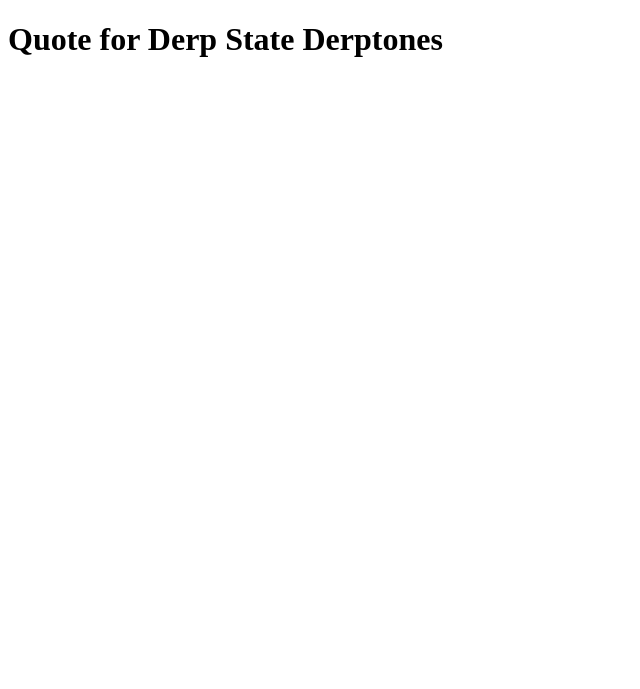
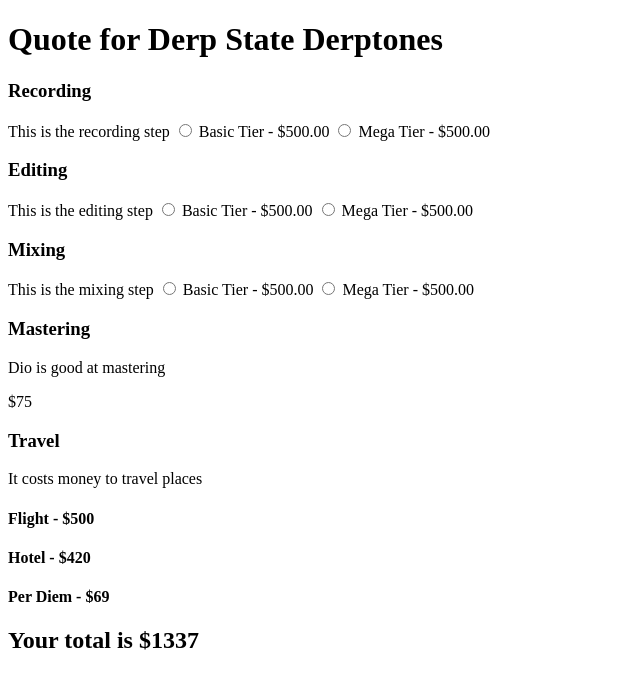
Before and after one commit to richardlthomas/quote_generator, a Flask app: page / in a window 1280 px wide. Shown: the top 689 px of the page, without its empty margins (0-640 px from the left). Run offline with Flask 2, Linux system fonts and the light colour scheme.

Commit message:
Added requirements file and really rough outline of quote form

```diff
--- a/templates/quote.html
+++ b/templates/quote.html
@@ -7,19 +7,43 @@
 <body>
     <h1>Quote for {{ artist.artist_name }}</h1>
     <div name="recording_opts">
-
+        <h3>Recording</h3>
+        This is the recording step
+        <input type="radio" name="recording_opt" id="baseRecording" value="baseRecording">
+        <label for="baseRecording">Basic Tier - $500.00</label>
+        <input type="radio" name="recording_opt" id="goodRecording" value="goodRecording">
+        <label for="baseRecording">Mega Tier - $500.00</label>
     </div>
     <div name="editing_opts">
-
+        <h3>Editing</h3>
+        This is the editing step
+        <input type="radio" name="editing_opt" id="baseEditing" value="baseEditing">
+        <label for="baseEditing">Basic Tier - $500.00</label>
+        <input type="radio" name="editing_opt" id="goodEditing" value="goodEditing">
+        <label for="baseEditing">Mega Tier - $500.00</label>
     </div>
     <div name="mixing_opts">
-
+        <h3>Mixing</h3>
+        This is the mixing step
+        <input type="radio" name="mixing_opt" id="baseMixing" value="baseMixing">
+        <label for="baseMixing">Basic Tier - $500.00</label>
+        <input type="radio" name="mixing_opt" id="goodMixing" value="goodMixing">
+        <label for="baseMixing">Mega Tier - $500.00</label>
     </div>
     <div name="mastering_opts">
-
+        <h3>Mastering</h3>
+        <p>Dio is good at mastering</p>
+        <p>$75</p>
     </div>
     <div name="travel_costs">
-
+        <h3>Travel</h3>
+        <p>It costs money to travel places</p>
+        <h4>Flight - $500</h4>
+        <h4>Hotel - $420</h4>
+        <h4>Per Diem - $69</h4>
+    </div>
+    <div name="total">
+        <h2>Your total is $1337</h2>
     </div>
 </body>
 </html>
```
Also changed, not shown: requirements.txt (added, +8 -0 lines).
